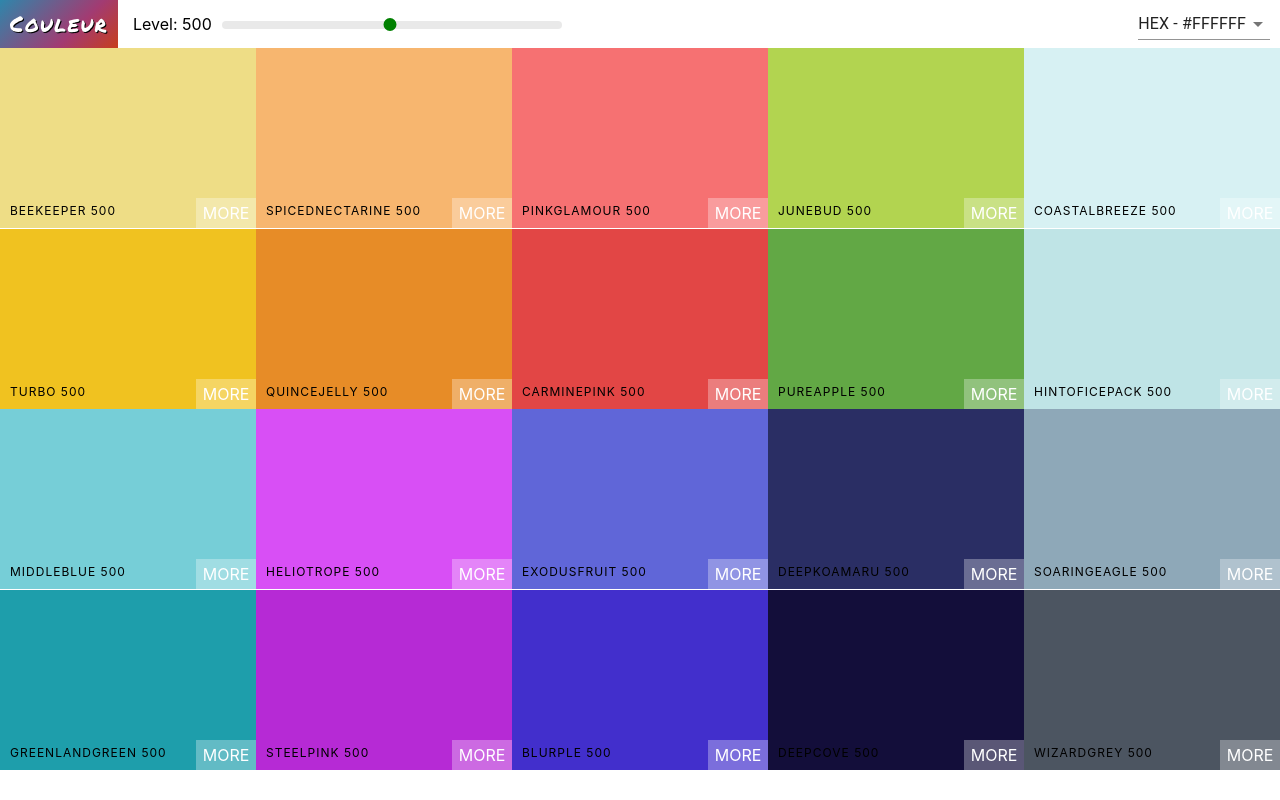
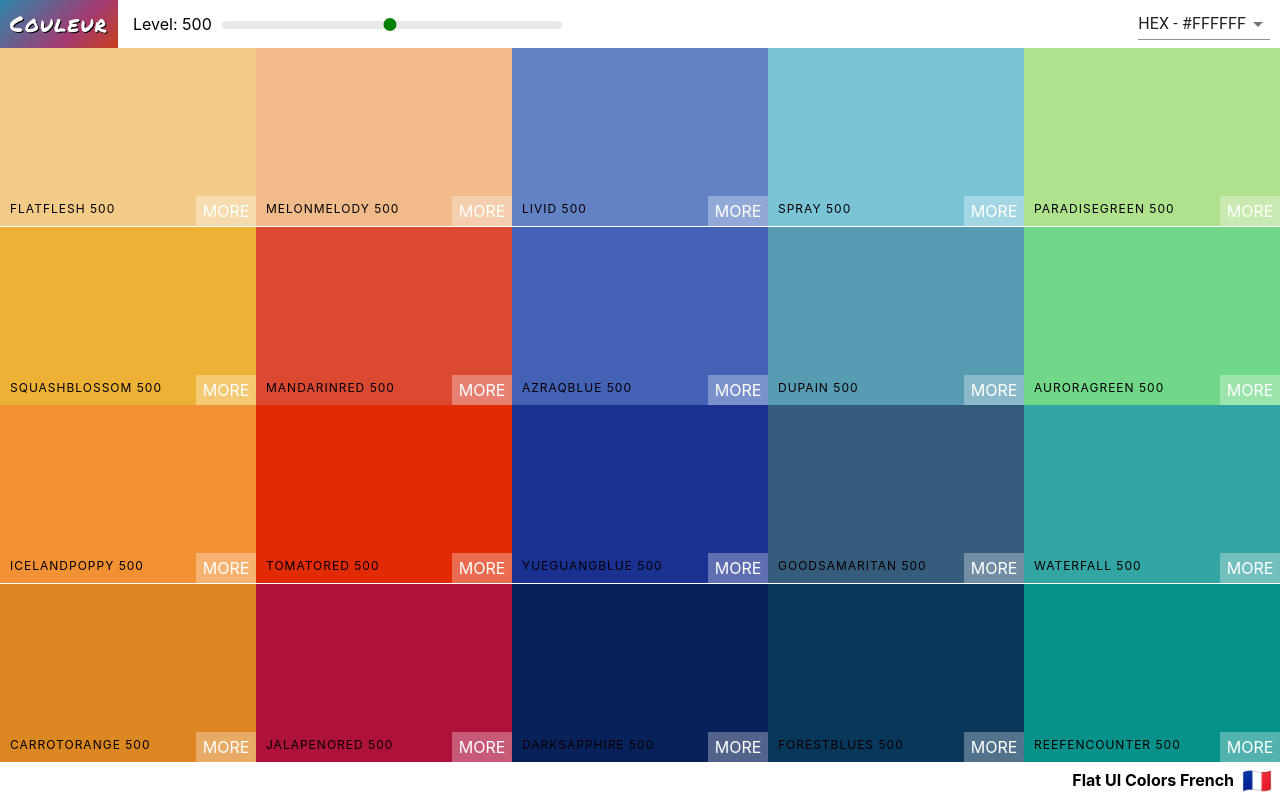
Before and after one commit to praggygruntt/Couleur, a React (Create React App) app: page / in a window 1280 px wide. Built offline with nearby package versions, Linux system fonts and the light colour scheme.

Commit message:
Add Palette Footer

```diff
--- a/src/App.js
+++ b/src/App.js
@@ -7,7 +7,7 @@
   return (
     <div>
       {/* generates a Palette using only the first element of the seedPalettes array */}
-      <Palette palette={generateFullPalette(seedPalettes[4])} />
+      <Palette palette={generateFullPalette(seedPalettes[8])} />
     </div>
   );
 }
--- a/src/Components/Palette.js
+++ b/src/Components/Palette.js
@@ -20,18 +20,21 @@
        this.setState({format: value})
     }
     render() {
-        const {colors} = this.props.palette;
+        const {colors, paletteName, emoji} = this.props.palette;
         const {level, format} = this.state;
         const colorBoxes = colors[level].map(color => (
-            <ColorBox background={color[format]} name={color.name} />
+            <ColorBox background={color[format]} name={color.name} key={color.id}/>
         ));
         return (
             <div className="Palette">
                 <Navbar level={level} changeLevel={this.changeLevel} handleChange={this.changeFormat}/>
                 <div className="Palette-colors">
                     {colorBoxes}
-                </div>
-                {/* Footer eventually */}
+                    </div>
+                <footer className="palette-footer">
+                    {paletteName}
+                    <span className="palette-footer-emoji">{emoji}</span>
+                </footer>
             </div>
         )
     }
--- a/src/Styles/Palette.css
+++ b/src/Styles/Palette.css
@@ -3,5 +3,19 @@
 }
 
 .Palette-colors {
-    height: 90%;
+    height: 89vh;
 }
+
+.palette-footer {
+    background: white;
+    height: 5vh;
+    display: flex;
+    justify-content: flex-end;
+    align-items: center;
+    font-weight: bold;
+}
+
+.palette-footer-emoji {
+    font-size: 1.5rem;
+    margin: 0 8px;
+}
```
